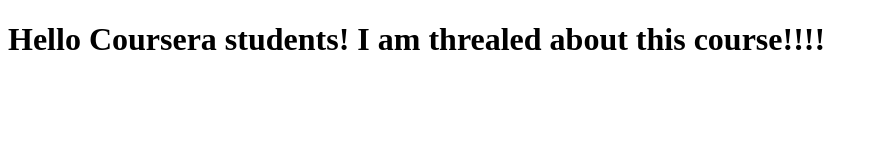
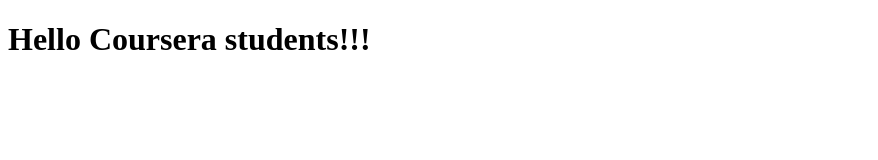
Before and after one commit to eroubos/coursera-AngularJ, a plain HTML site: page index.html in a window 1280 px wide. Shown: the whole page, without its empty margins (0-878 px from the left). Drawn offline with Linux system fonts and the light colour scheme.

Commit message:
Brand new version of HTML file

```diff
--- a/index.html
+++ b/index.html
@@ -5,6 +5,6 @@
     <title>Hello Courser</title>
   </head>
   <body>
-    <h1>Hello Coursera students! I am threaled about this course!!!!</h1>
+    <h1>Hello Coursera students!!!</h1>
   </body>
 </html>
```
